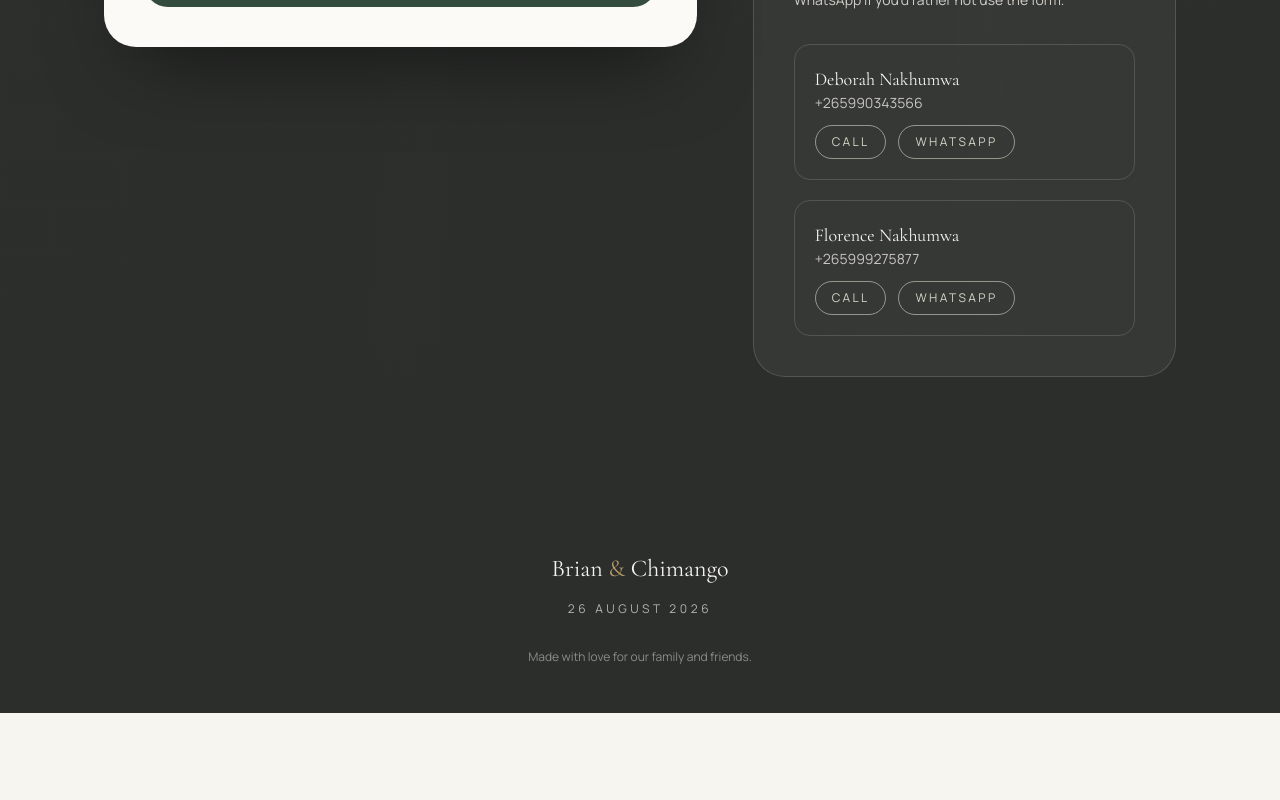
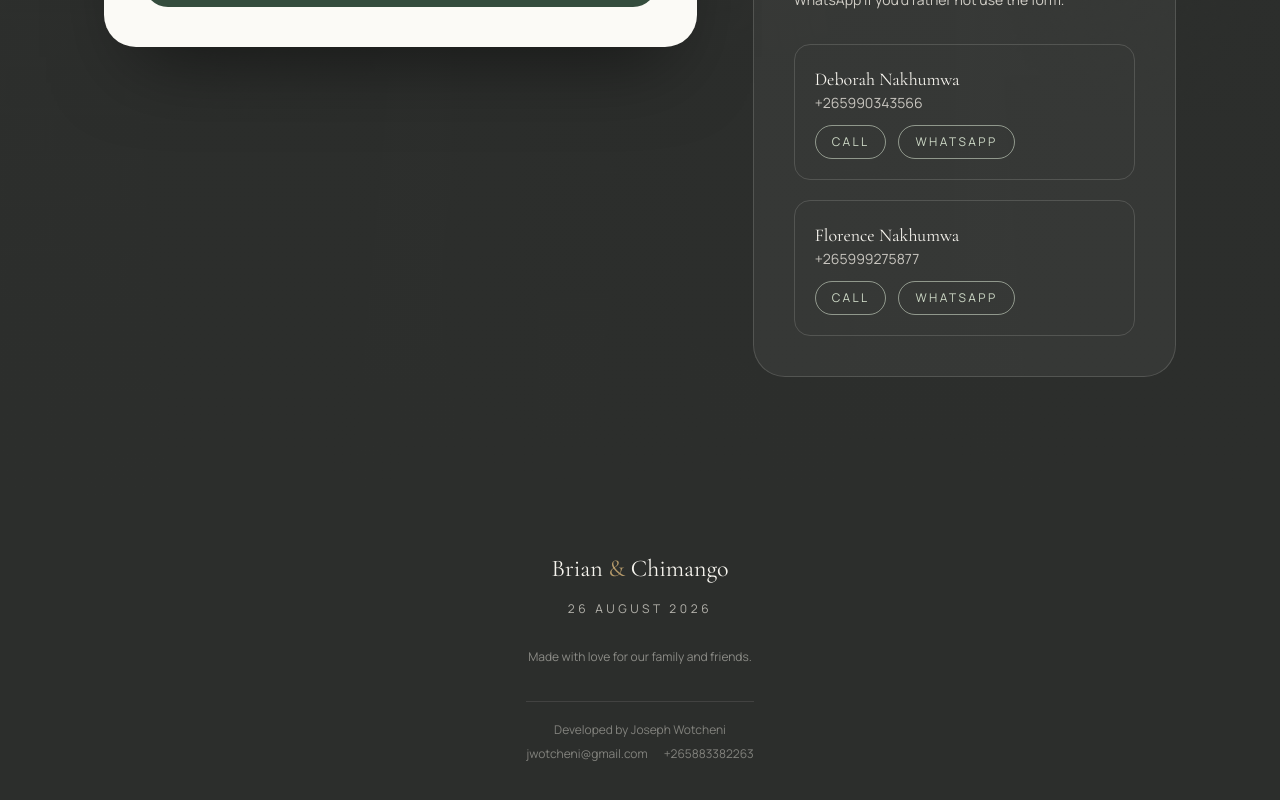
Before and after one commit to wotcheni21/Brian-Chimango, a Next.js app: page / in a window 1280 px wide. Shown: the part 9627-10427 px from the top of the page. Before the commit the page ends 10340 px from the top, so only its background shows below. Built offline with nearby package versions, Linux system fonts and the light colour scheme; no server answers.

Commit message:
Add developer footer credit

```diff
--- a/src/components/Footer.tsx
+++ b/src/components/Footer.tsx
@@ -14,6 +14,23 @@ export default function Footer() {
         <span className="mt-4 text-xs text-fog/50">
           Made with love for our family and friends.
         </span>
+        <div className="mt-5 flex flex-col items-center gap-2 border-t border-ivory/10 pt-5 text-xs text-fog/45">
+          <span>Developed by Joseph Wotcheni</span>
+          <div className="flex flex-wrap items-center justify-center gap-x-4 gap-y-1">
+            <a
+              href="mailto:jwotcheni@gmail.com"
+              className="transition-colors hover:text-mint"
+            >
+              jwotcheni@gmail.com
+            </a>
+            <a
+              href="tel:+265883382263"
+              className="transition-colors hover:text-mint"
+            >
+              +265883382263
+            </a>
+          </div>
+        </div>
       </div>
     </footer>
   );
```
